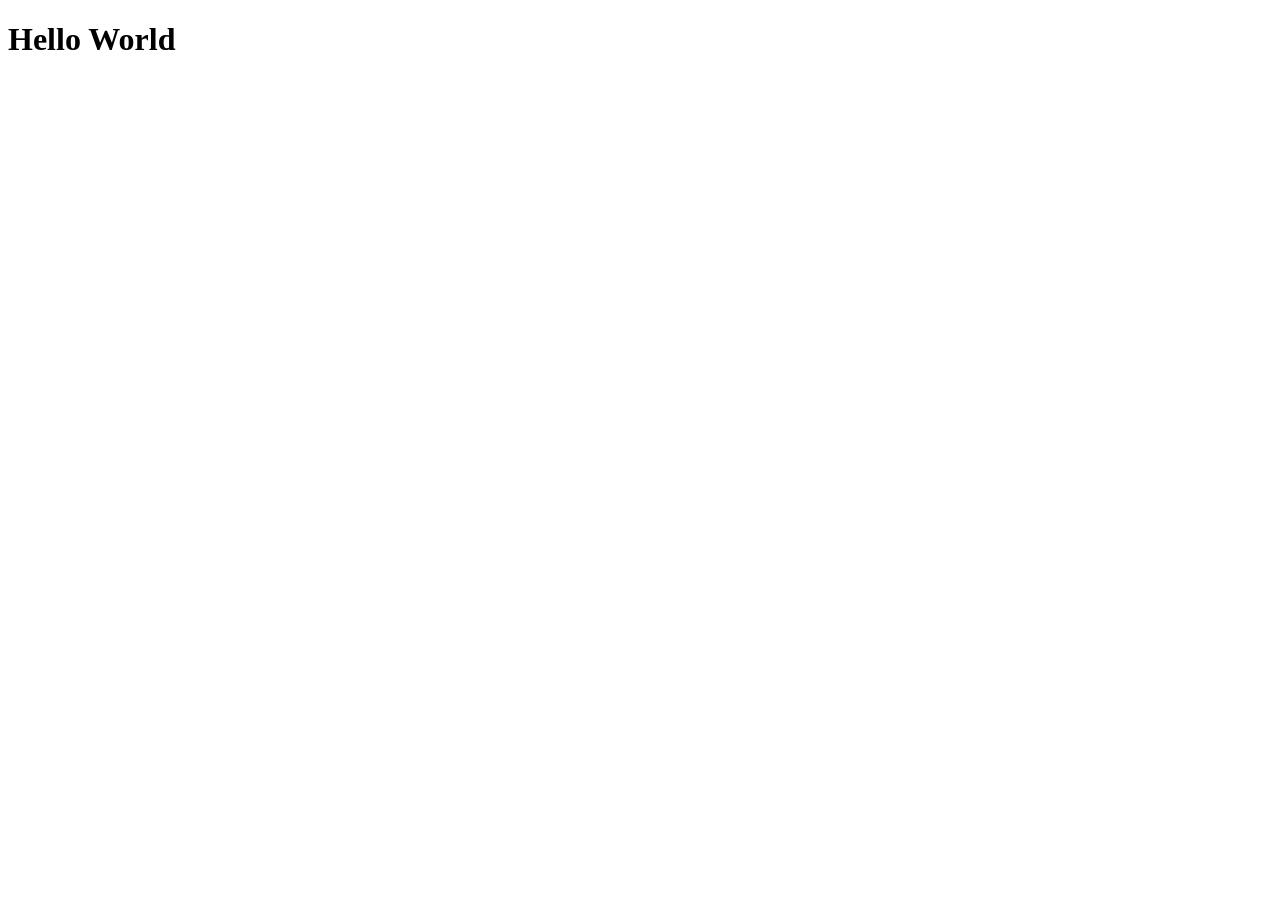
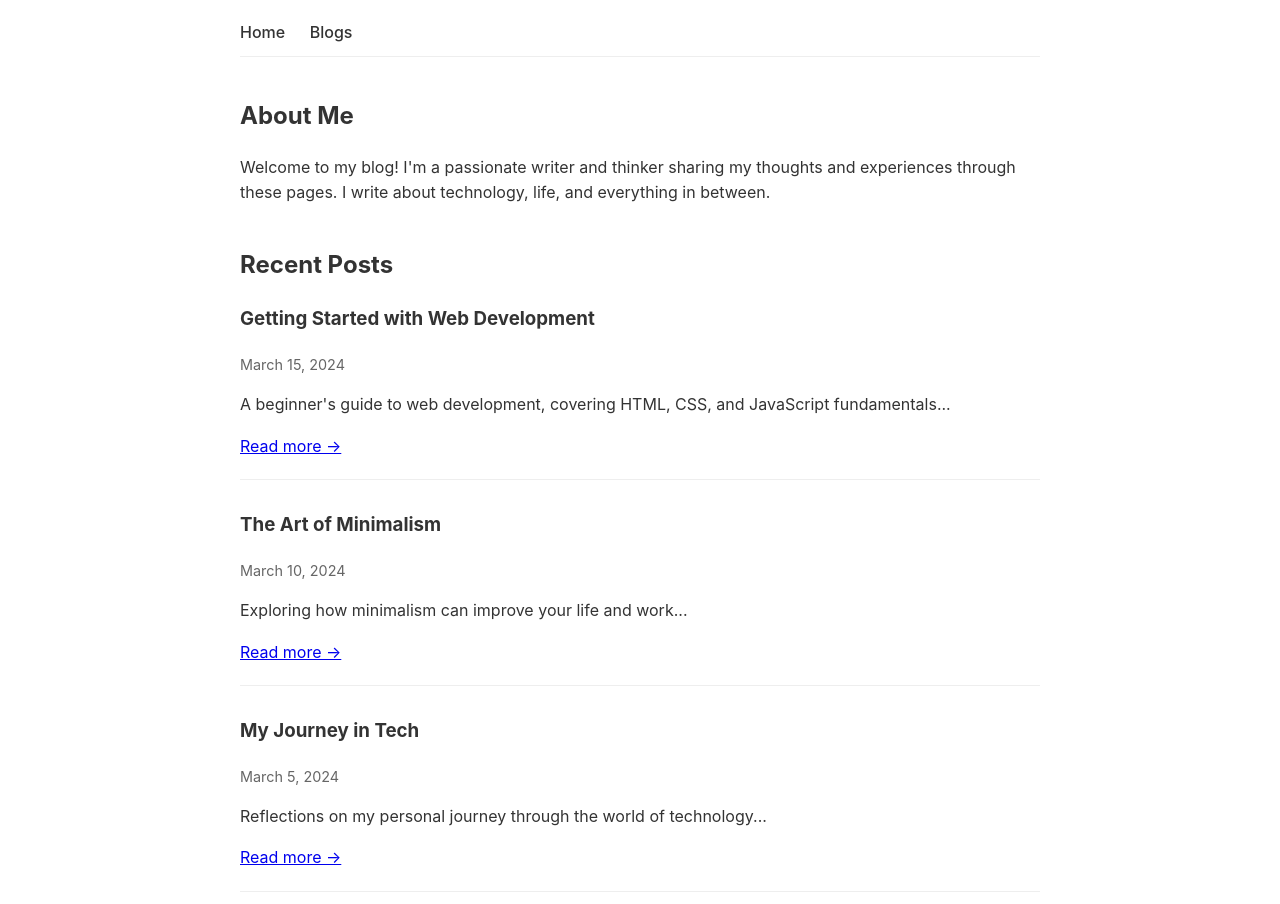
Before and after one commit to tricksterwink/tricksterwink.github.io, a plain HTML site: page index.html in a window 1280 px wide. Before the commit the page ends 800 px from the top, so only its background shows below. Drawn offline with Linux system fonts and the light colour scheme.

Commit message:
index.html for homepage

```diff
--- a/index.html
+++ b/index.html
@@ -3,9 +3,86 @@
     <head>
         <meta charset="UTF-8">
         <meta name="viewport" content="width=device-width, initial-scale=1.0">
-        <title>Web Page</title>
+        <title>My Blog</title>
+        <style>
+            body {
+                font-family: -apple-system, BlinkMacSystemFont, 'Segoe UI', Roboto, sans-serif;
+                line-height: 1.6;
+                max-width: 800px;
+                margin: 0 auto;
+                padding: 20px;
+                color: #333;
+            }
+            nav {
+                margin-bottom: 40px;
+                border-bottom: 1px solid #eee;
+                padding-bottom: 10px;
+            }
+            nav a {
+                margin-right: 20px;
+                text-decoration: none;
+                color: #333;
+                font-weight: 500;
+            }
+            nav a:hover {
+                color: #666;
+            }
+            .about-section {
+                margin-bottom: 40px;
+            }
+            .recent-posts {
+                margin-top: 40px;
+            }
+            .post-preview {
+                margin-bottom: 30px;
+                padding-bottom: 20px;
+                border-bottom: 1px solid #eee;
+            }
+            .post-preview h2 {
+                margin-bottom: 10px;
+            }
+            .post-meta {
+                color: #666;
+                font-size: 0.9em;
+                margin-bottom: 10px;
+            }
+        </style>
     </head>
     <body>
-        <h1>Hello World</h1>
+        <nav>
+            <a href="index.html">Home</a>
+            <a href="blogs.html">Blogs</a>
+        </nav>
+
+        <main>
+            <section class="about-section">
+                <h1>About Me</h1>
+                <p>Welcome to my blog! I'm a passionate writer and thinker sharing my thoughts and experiences through these pages. I write about technology, life, and everything in between.</p>
+            </section>
+
+            <section class="recent-posts">
+                <h2>Recent Posts</h2>
+                <article class="post-preview">
+                    <h3>Getting Started with Web Development</h3>
+                    <div class="post-meta">March 15, 2024</div>
+                    <p>A beginner's guide to web development, covering HTML, CSS, and JavaScript fundamentals...</p>
+                    <a href="blogs.html#post-1">Read more →</a>
+                </article>
+
+                <article class="post-preview">
+                    <h3>The Art of Minimalism</h3>
+                    <div class="post-meta">March 10, 2024</div>
+                    <p>Exploring how minimalism can improve your life and work...</p>
+                    <a href="blogs.html#post-2">Read more →</a>
+                </article>
+
+                <article class="post-preview">
+                    <h3>My Journey in Tech</h3>
+                    <div class="post-meta">March 5, 2024</div>
+                    <p>Reflections on my personal journey through the world of technology...</p>
+                    <a href="blogs.html#post-3">Read more →</a>
+                </article>
+            </section>
+        </main>
     </body>
 </html>
```
